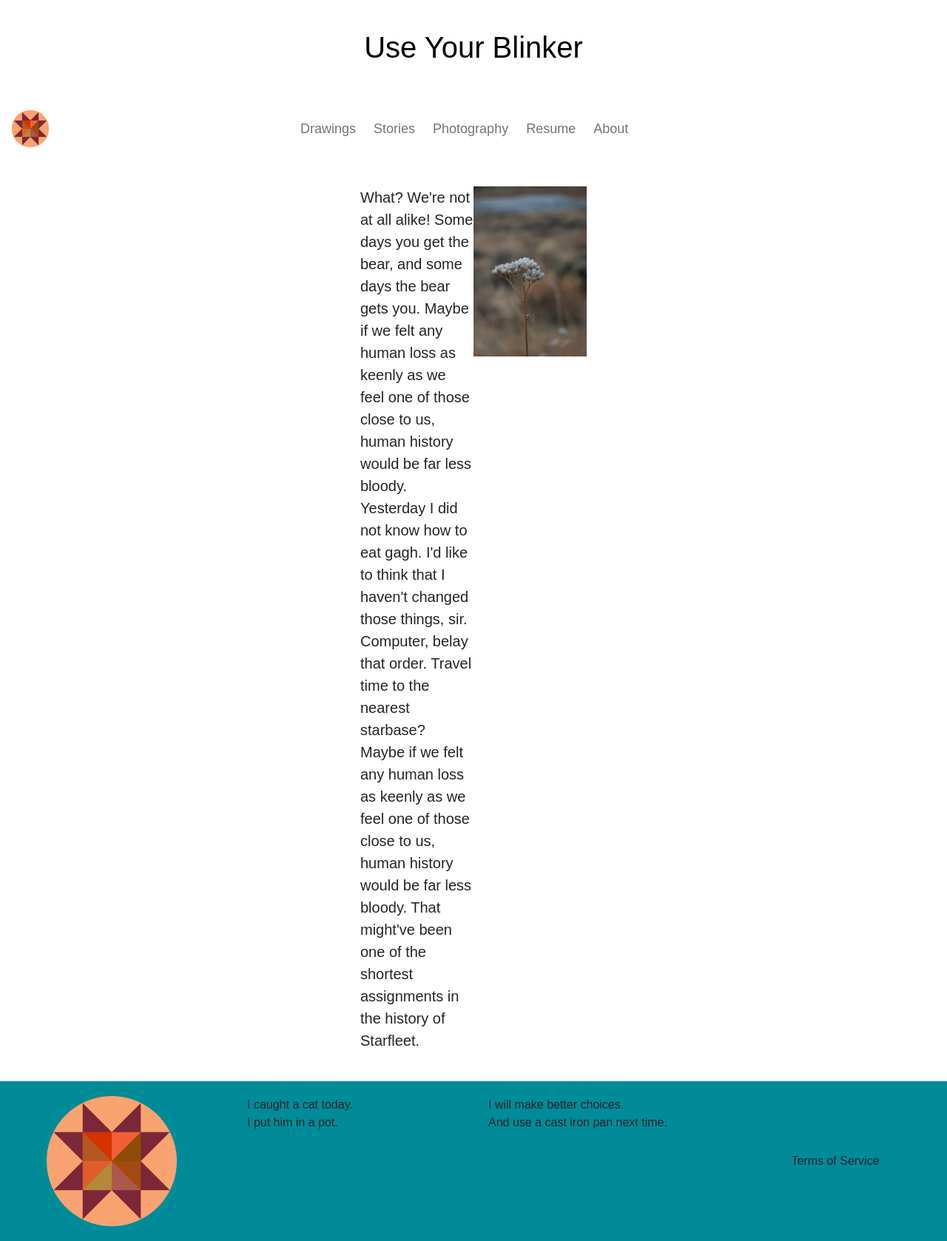
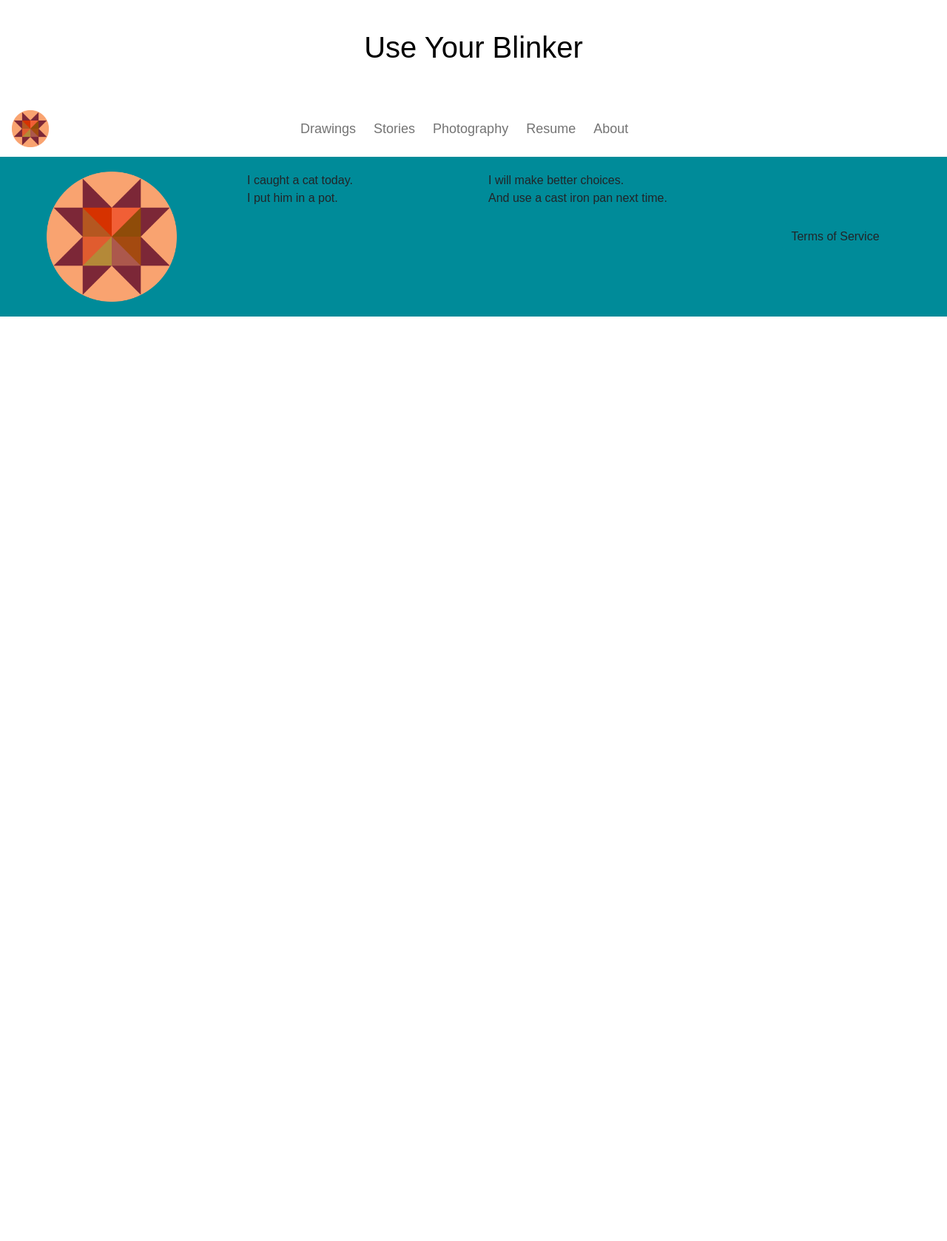
Before and after one commit to verticalwhales/verticalwhales.github.io, a Jekyll site: the page built from _posts/2022-08-31-new-post.markdown, in a window 1280 px wide. Shown: the whole page at 74% size. Built offline with Jekyll 4.4.1, drawn with Linux system fonts in a browser that asks for light colours; some web fonts are replaced; after the commit the page ends 900 px from its top, so only the background shows below that.

Commit message:
image and post updates

```diff
--- a/_layouts/default.html
+++ b/_layouts/default.html
@@ -16,7 +16,7 @@
 
     </head>
     <body>
-      <a class="butt1 home_btn btn clickHome header" href="index.html"><h1>Use Your Blinker</h1></a>
+      <a class="butt1 home_btn btn clickHome header" href="/index.html"><h1>Use Your Blinker</h1></a>
       <nav class="navbar navbar-expand-lg" id="navbar">
             <div class="container-fluid">
               <a class="navbar-brand" href="/index.html"><img src="/images/home.png" alt="home" id="logo"></a>
--- a/_posts/2022-06-14-the-house.markdown
+++ b/_posts/2022-06-14-the-house.markdown
@@ -3,7 +3,6 @@ layout: post
 title:  "The House"
 date:   2022-06-15
 categories: stories
-order: 1
 ---
 
 
--- a/_posts/2022-08-31-new-post.markdown
+++ b/_posts/2022-08-31-new-post.markdown
@@ -3,17 +3,5 @@ layout: post
 title:  "New Post"
 date:   2022-08-31
 categories: stories
-order: 2
+
 ---
-
-
-
-<div class="flexContainer flexSpaceAround test">
-    <div class="col" class="col-sm-6">
-What? We're not at all alike! Some days you get the bear, and some days the bear gets you. Maybe if we felt any human loss as keenly as we feel one of those close to us, human history would be far less bloody. Yesterday I did not know how to eat gagh. I'd like to think that I haven't changed those things, sir. Computer, belay that order. Travel time to the nearest starbase? Maybe if we felt any human loss as keenly as we feel one of those close to us, human history would be far less bloody. That might've been one of the shortest assignments in the history of Starfleet.                </div>
-    <div class="col" class="col-sm-6">
-        <img src="/images/desert.jpg" alt="small dead flower in the desert" class="img-fluid">
-    </div>
-    <!-- <div class="col" class="col-sm-6">
-What? We're not at all alike! Some days you get the bear, and some days the bear gets you. Maybe if we felt any human loss as keenly as we feel one of those close to us, human history would be far less bloody. Yesterday I did not know how to eat gagh. I'd like to think that I haven't changed those things, sir. Computer, belay that order. Travel time to the nearest starbase? Maybe if we felt any human loss as keenly as we feel one of those close to us, human history would be far less bloody. That might've been one of the shortest assignments in the history of Starfleet.                </div> -->
-</div>
--- a/css/main.css
+++ b/css/main.css
@@ -82,10 +82,6 @@ html, body{background: var(--background-color);}
   margin: 0 auto;
 }
 
-.test {
-  padding: 40px 300px;
-  text-align: left;
-}
 
 
 /* EVERYPAGE */
--- a/drawing.html
+++ b/drawing.html
@@ -13,11 +13,11 @@ layout: default
 <div class="row potato">
     <div class="column">
         <img src="/images/mount.jpg" style="width:100%">
-        <img src="/images/Emily.png" style="width:100%">
+        <img src="/images/Emily.jpg" style="width:100%">
         <img src="/images/cabin.jpg" style="width:100%">
     </div>
 
-    <div class="column">
+    <!-- <div class="column">
       <img src="/images/hamb.jpg" style="width:100%">
       <img src="/images/Emily.png" style="width:100%">
       <img src="/images/cabin.jpg" style="width:100%">
@@ -27,7 +27,7 @@ layout: default
       <img src="/images/mount.jpg" style="width:100%">
       <img src="/images/Emily.png" style="width:100%">
       <img src="/images/cabin.jpg" style="width:100%">
-  </div>
+  </div> -->
 </div>
 
   <script>
--- a/stories.html
+++ b/stories.html
@@ -37,10 +37,10 @@ layout: default
       <div class="row">
         <div class="col posts_one posts_one_one">
 
-          <a class="btn writting_padding" href="{{ site.posts[0].url }}">{{ site.posts[0].title }}</a>
+          <a class="btn writting_padding" href="{{ site.posts[1].url }}">{{ site.posts[1].title }}</a>
 
         </div>
-        <div class="col posts_one posts_one_two">
+        <!-- <div class="col posts_one posts_one_two">
 
             <a class="btn writting_padding" href="{{ site.posts[1].url }}">{{ site.posts[1].title }}</a></li>
 
@@ -55,7 +55,7 @@ layout: default
         </div>
         <div class="col posts_two posts_two_three">
           <a class="btn writting_padding" href=""></a>
-        </div>
+        </div> -->
       </div>
     </div>
   </ul>
```
Also changed, not shown: images/Emily.png (deleted), images/hamb.jpg (deleted), images/hexy.png (deleted), images/mount.jpg, 1 other file.
